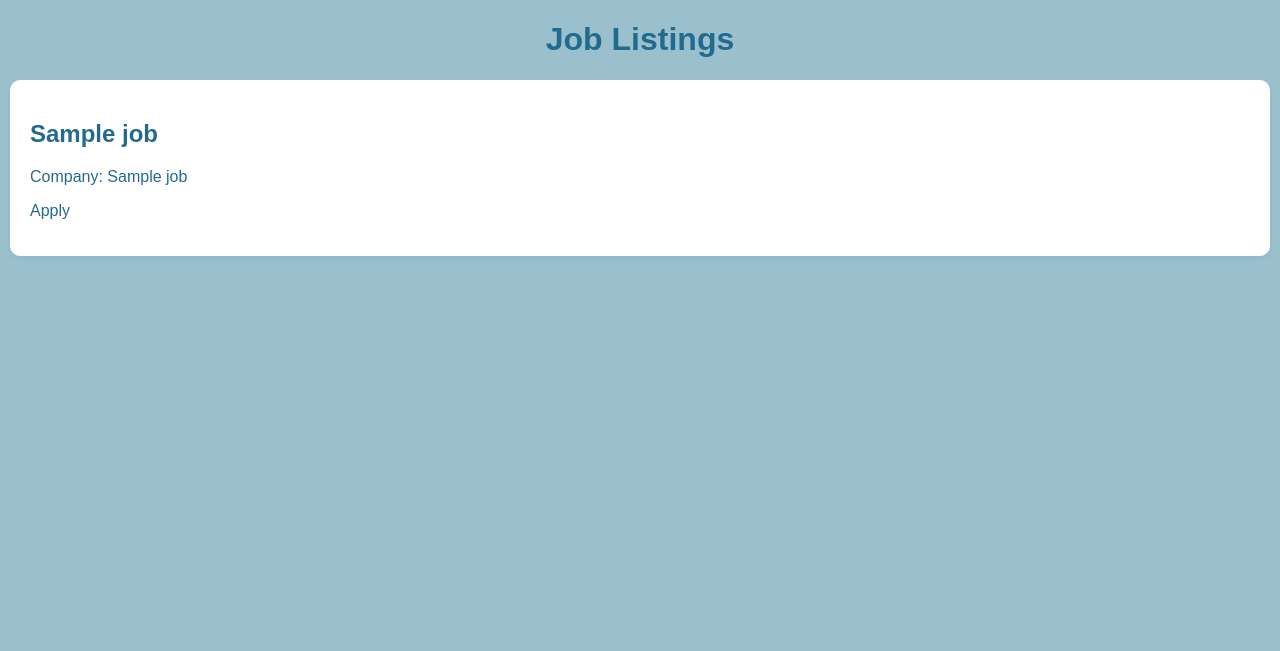
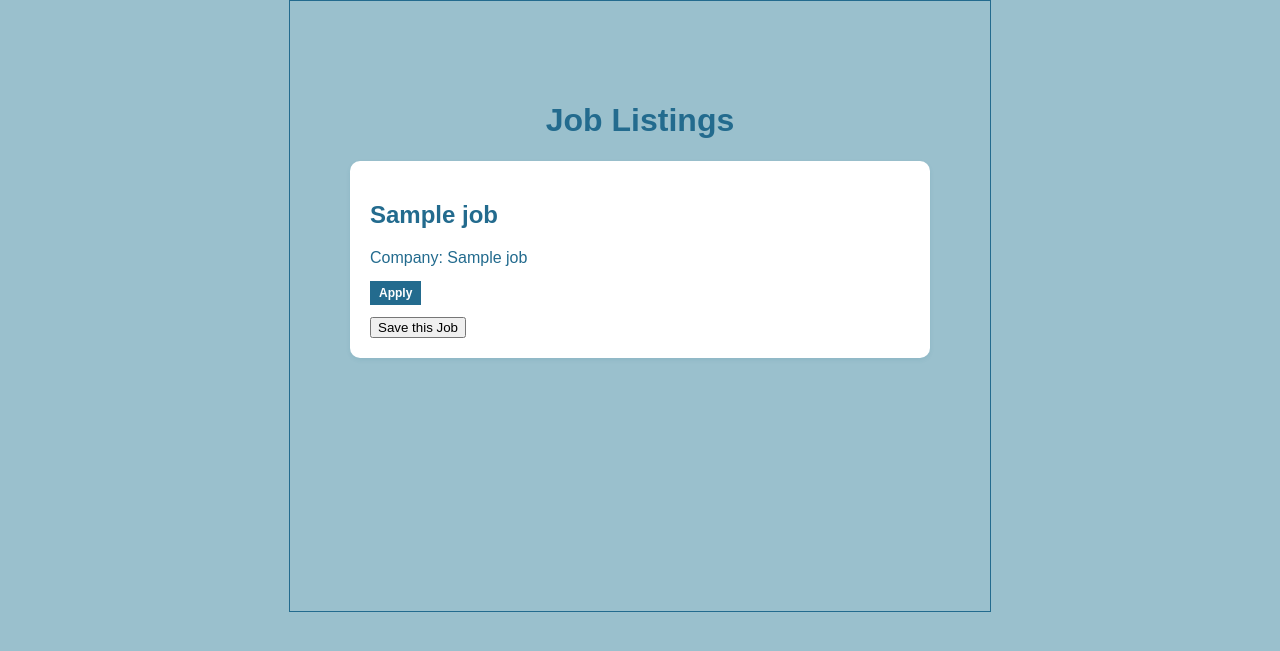
Before and after one commit to vidur1996/SkillMatcher, a Flask app: template templates/job.html in a window 1280 px wide. Shown: the top 651 px of the page. Run offline with Flask 3, Linux system fonts and the light colour scheme; the template is opened without the code that fills it: most values are stand-ins (such as "Sample title", 1, 10 or a date in 2020); some libraries are stand-ins or nearby versions.

Commit message:
ui changes

```diff
--- a/app.py
+++ b/app.py
@@ -138,8 +138,21 @@ def find_skills():
 @app.route('/findJobs')
 def find_jobs():
     skill = '+'.join(topskills)
-    job_list = runJob(skill)
+   #job_list = runJob(skill)   enable to runn from websrcaping
+    with open('jobs_data.json', 'r') as json_file:
+        job_list = json.load(json_file)
     return render_template('job.html', jobs=job_list)
+@app.route('/saveJobs', methods=['POST'])
+def save_job():
+    job_title = request.form.get('job_title')
+    company_name = request.form.get('company_name')
+    job_link = request.form.get('job_link')
+    username = session.get('username')
+    cursor = mysql.connection.cursor(MySQLdb.cursors.DictCursor)
+    cursor.execute('INSERT INTO jobs VALUES (NULL, % s, % s, % s, % s)', (username, job_title, company_name,job_link,))
+    mysql.connection.commit()
+
+    return "Job saved successfully!"  # You can return a response or redirect as needed
 
 
 if __name__ == '__main__':
--- /dev/null
+++ b/static/jobs.css
@@ -0,0 +1,52 @@
+body {
+            font-family: Arial, sans-serif;
+            background-color: #9AC0CD;
+            color: #236B8E;
+            margin: 0;
+            padding: 0;
+        }
+
+        h1 {
+            text-align: center;
+        }
+
+        ul {
+            list-style-type: none;
+            padding: 0;
+        }
+
+        li {
+            background-color: #fff;
+            margin: 10px;
+            padding: 20px;
+            border-radius: 10px;
+            box-shadow: 0 2px 4px rgba(35, 107, 142, 0.1);
+        }
+
+        a {
+            color: #236B8E;
+            text-decoration: none;
+        }
+
+        a:hover {
+            text-decoration: underline;
+        }
+        .border{
+				padding: 80px 50px;
+				width: 600px;
+				height: 450px;
+				border: 1px solid #236B8E;
+				border-radius: 0px;
+				background-color: #9AC0CD;
+			}
+        .button {
+                  font: bold 12px Arial;
+                  text-decoration: none;
+                  background-color: #236B8E;
+                  color: #FFFFFF;
+                  padding: 4px 8px 4px 8px;
+                  border-top: 1px solid #236B8E;
+                  border-right: 1px solid #236B8E;
+                  border-bottom: 1px solid #236B8E;
+                  border-left: 1px solid #236B8E;
+            }
--- a/templates/job.html
+++ b/templates/job.html
@@ -3,52 +3,42 @@
 <head>
     <meta charset="UTF-8">
     <title>Job Listings</title>
-    <style>
-        body {
-            font-family: Arial, sans-serif;
-            background-color: #9AC0CD;
-            color: #236B8E;
-            margin: 0;
-            padding: 0;
-        }
-
-        h1 {
-            text-align: center;
-        }
-
-        ul {
-            list-style-type: none;
-            padding: 0;
-        }
-
-        li {
-            background-color: #fff;
-            margin: 10px;
-            padding: 20px;
-            border-radius: 10px;
-            box-shadow: 0 2px 4px rgba(35, 107, 142, 0.1);
-        }
-
-        a {
-            color: #236B8E;
-            text-decoration: none;
-        }
-
-        a:hover {
-            text-decoration: underline;
-        }
-    </style>
+    <link rel="stylesheet" href="{{ url_for('static', filename='jobs.css') }}">
+   <script src="https://code.jquery.com/jquery-3.6.0.min.js"></script>
 </head>
 <body>
+<script>
+        $(document).ready(function() {
+        $('form').submit(function(e) {
+            e.preventDefault();
+            $.post('/saveJobs', $(this).serialize(), function(data) {
+                alert(data); // Display the response in an alert
+            });
+        });
+    });
+</script>
+<div align="center">
+<div class="border">
+
     <h1>Job Listings</h1>
     <ul>
         {% for job in jobs %}
-            <li>
+
+                <li align ="left">
                 <h2>{{ job["Job Title"] }}</h2>
                 <p>Company: {{ job["Company Name"] }}</p>
-                <p><a href="{{ job["Link"] }}" target="_blank">Apply</a></p>
+                <p><a href="{{ job["Link"] }}" target="_blank" class = "button">Apply</a></p>
+                 <form action="/saveJobs" method="post">
+                    <input type="hidden" name="job_title" value="{{ job['Job Title'] }}">
+                    <input type="hidden" name="company_name" value="{{ job['Company Name'] }}">
+                    <input type="hidden" name="job_link" value="{{ job['Link'] }}">
+                    <input type="submit" class="btn" value="Save this Job">
+                </form>
             </li>
+
         {% endfor %}
     </ul>
+</div>
+</div>
 </body>
 </html>
```
Also changed, not shown: 1 other file.
